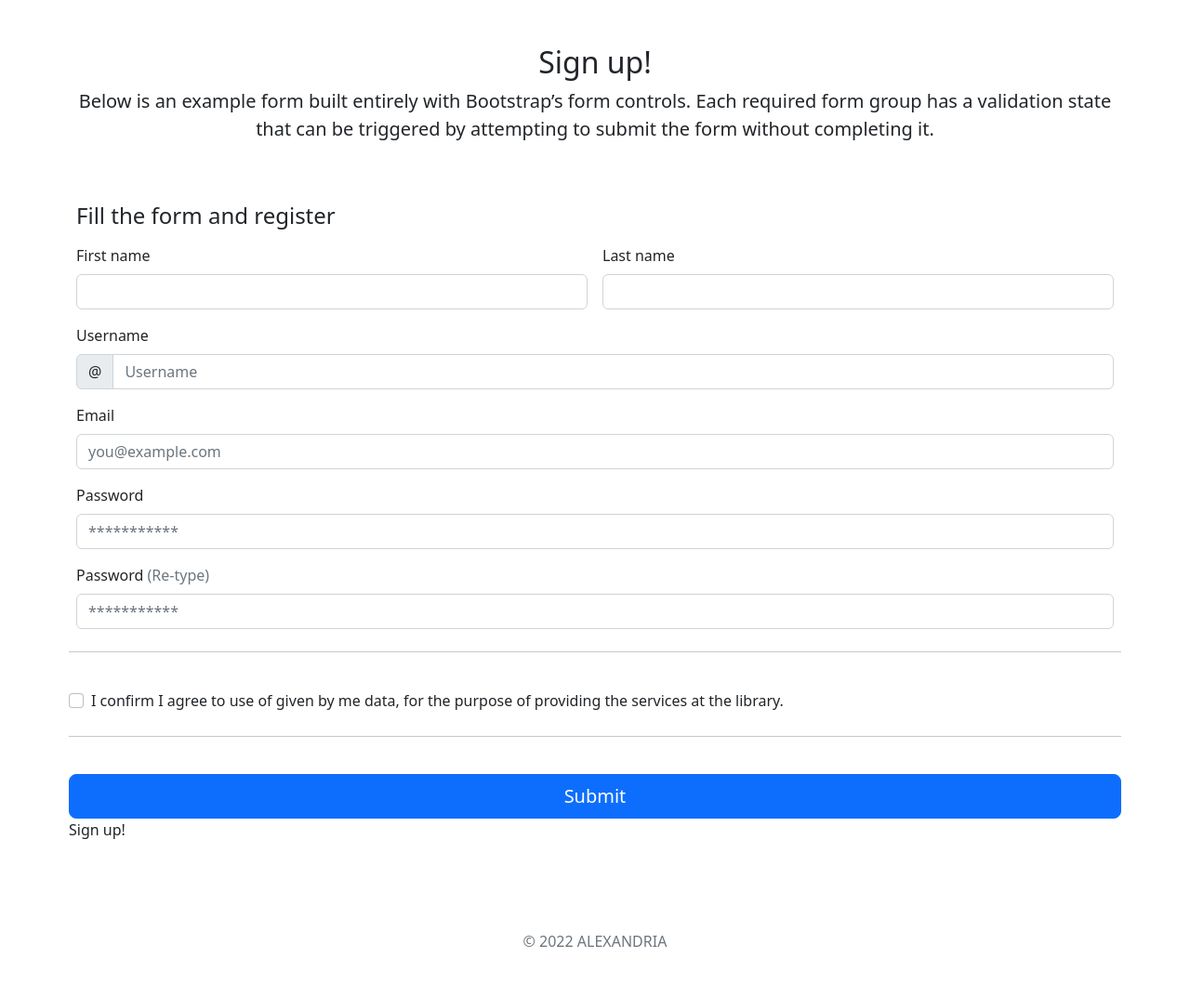
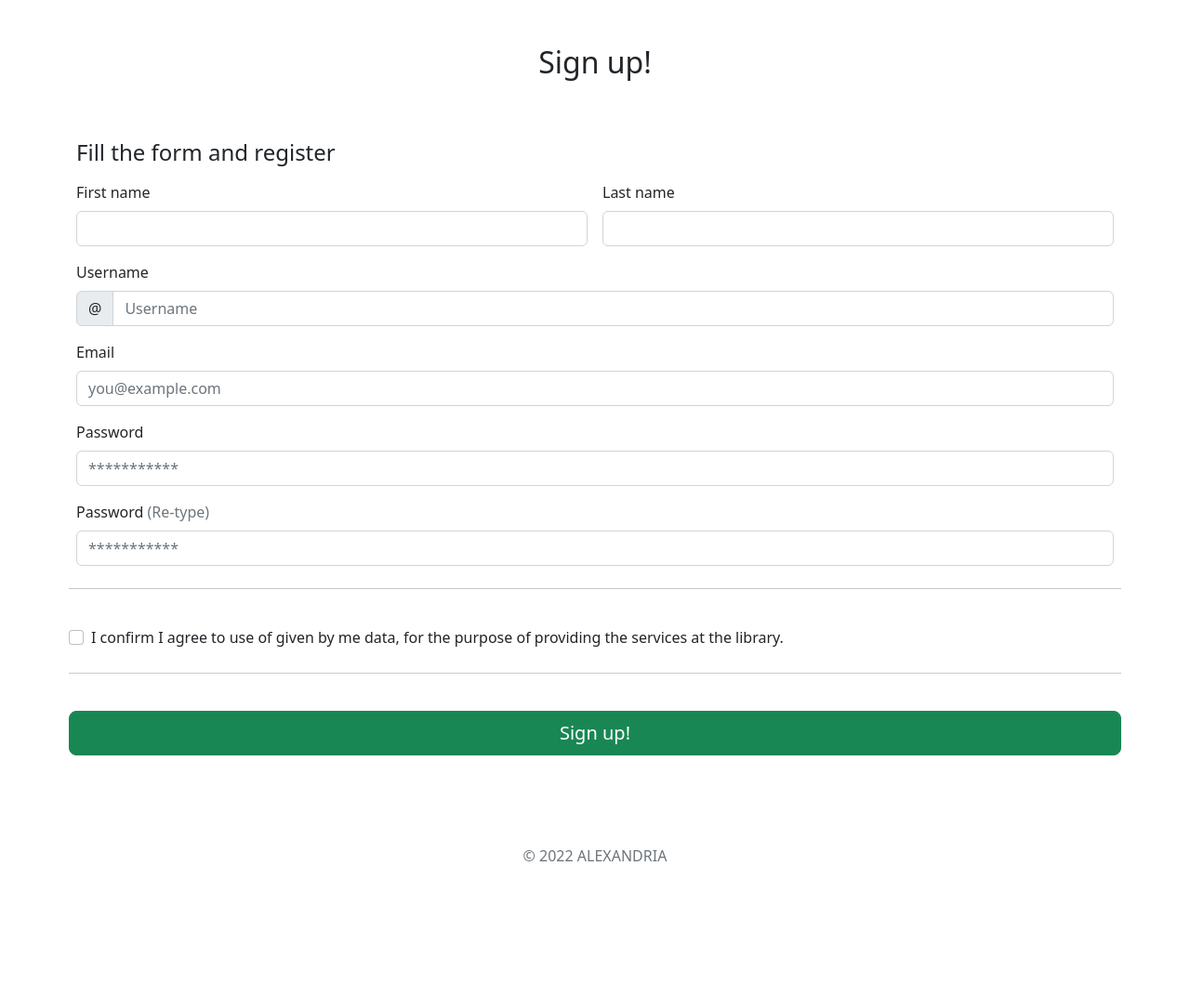
Before and after one commit to matlawsky/library_system, a Django app: template alexandria/users/templates/users/signup.html in a window 1280 px wide. Shown: the whole page at 93% size. After the commit the page ends 927 px from the top, so only its background shows below. Run offline with Django 3.2, Linux system fonts and the light colour scheme; the template is opened without the code that fills it, so the values that code supplies are empty.

Commit message:
fixing signup form and changing the look

```diff
--- a/alexandria/users/templates/users/signup.html
+++ b/alexandria/users/templates/users/signup.html
@@ -4,7 +4,11 @@
     <main>
       <div class="py-5 text-center">
         <h2>Sign up!</h2>
-        <p class="lead">Below is an example form built entirely with Bootstrap’s form controls. Each required form group has a validation state that can be triggered by attempting to submit the form without completing it.</p>
+        <p class="lead text-danger">
+            {% if error %}
+                {{ error }}
+            {% endif %}
+        </p>
       </div>
 
         <div class="row justify-content-md-center">
@@ -14,7 +18,7 @@
             <div class="row g-3">
               <div class="col-sm-6">
                 <label for="firstName" class="form-label">First name</label>
-                <input type="text" class="form-control" id="firstName" placeholder="" value="" required>
+                <input type="text" class="form-control" id="firstName" name="firstName" placeholder="" value="" required>
                 <div class="invalid-feedback">
                   Valid first name is required.
                 </div>
@@ -22,7 +26,7 @@
 
               <div class="col-sm-6">
                 <label for="lastName" class="form-label">Last name</label>
-                <input type="text" class="form-control" id="lastName" placeholder="" value="" required>
+                <input type="text" class="form-control" id="lastName" name="lastName" placeholder="" value="" required>
                 <div class="invalid-feedback">
                   Valid last name is required.
                 </div>
@@ -32,7 +36,7 @@
                 <label for="username" class="form-label">Username</label>
                 <div class="input-group has-validation">
                   <span class="input-group-text">@</span>
-                  <input type="text" class="form-control" id="username" placeholder="Username" required>
+                  <input type="text" class="form-control" id="userName" name="userName" placeholder="Username" required>
                 <div class="invalid-feedback">
                     Your username is required.
                   </div>
@@ -41,34 +45,34 @@
 
               <div class="col-12">
                 <label for="email" class="form-label">Email</label>
-                <input type="email" class="form-control" id="email" placeholder="you@example.com">
+                <input type="email" class="form-control" id="email" name="email" placeholder="you@example.com">
                 <div class="invalid-feedback">
                   Please enter a valid email address for shipping updates.
                 </div>
               </div>
 
               <div class="col-12">
-                <label for="address" class="form-label">Password</label>
-                <input type="text" class="form-control" id="password" placeholder="***********" required>
+                <label for="password" class="form-label">Password</label>
+                <input type="password" class="form-control" id="password" name="password" placeholder="***********" required>
                 <div class="invalid-feedback">
                   Please enter at least 8 signs
                 </div>
               </div>
 
               <div class="col-12">
-                <label for="address2" class="form-label">Password<span class="text-muted"> (Re-type)</span></label>
-                <input type="text" class="form-control" id="password_check" placeholder="***********">
+                <label for="password_check" class="form-label">Password<span class="text-muted"> (Re-type)</span></label>
+                <input type="password" class="form-control" id="passwordCheck" name="passwordCheck" placeholder="***********">
               </div>
 
             <hr class="my-4">
 
             <div class="form-check">
-              <input type="checkbox" class="form-check-input" id="save-info">
+              <input type="checkbox" class="form-check-input" name="info">
               <label class="form-check-label" for="save-info">I confirm I agree to use of given by me data, for the purpose of providing the services at the library.</label>
             </div>
             <hr class="my-4">
 
-            <input class="w-100 btn btn-primary btn-lg" type="submit">Sign up!</input>
+            <input class="w-100 btn btn-success btn-lg" type="submit" value="Sign up!"></input>
           </form>
         </div>
       </div>
```
